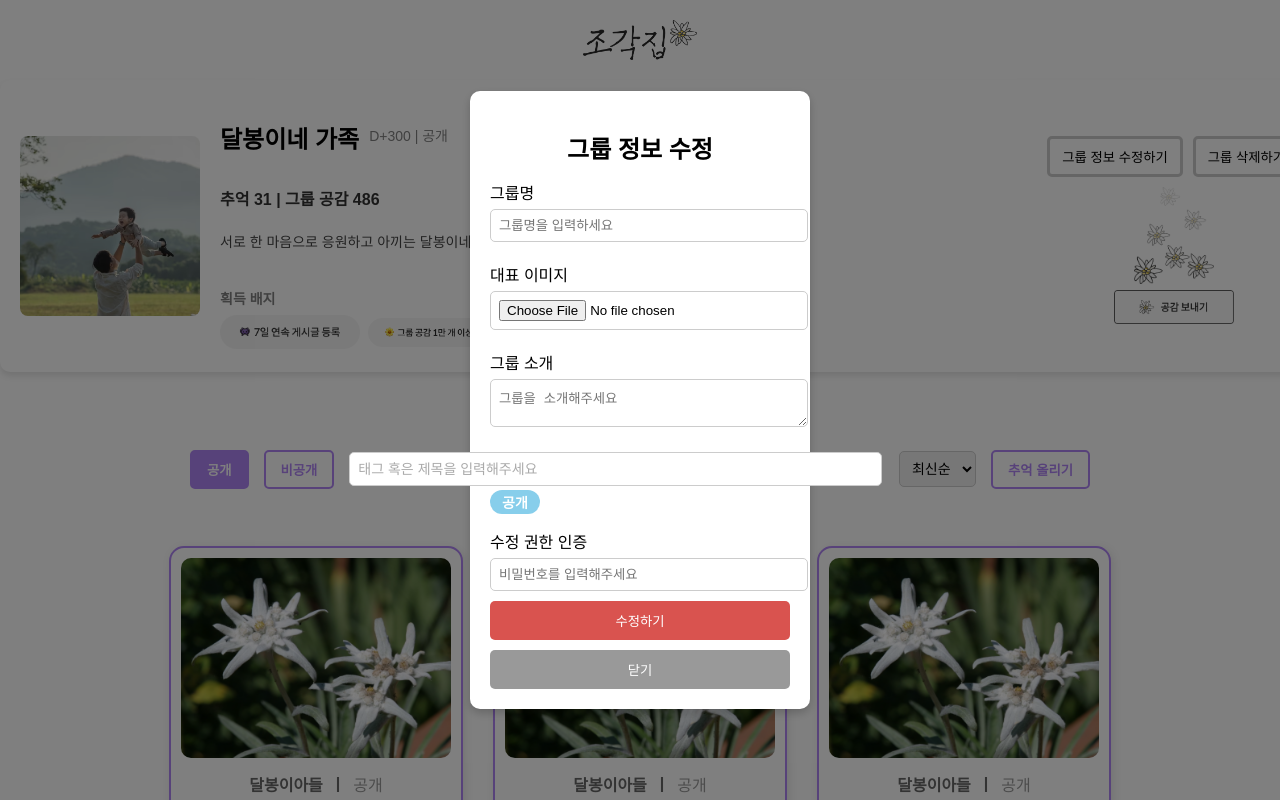
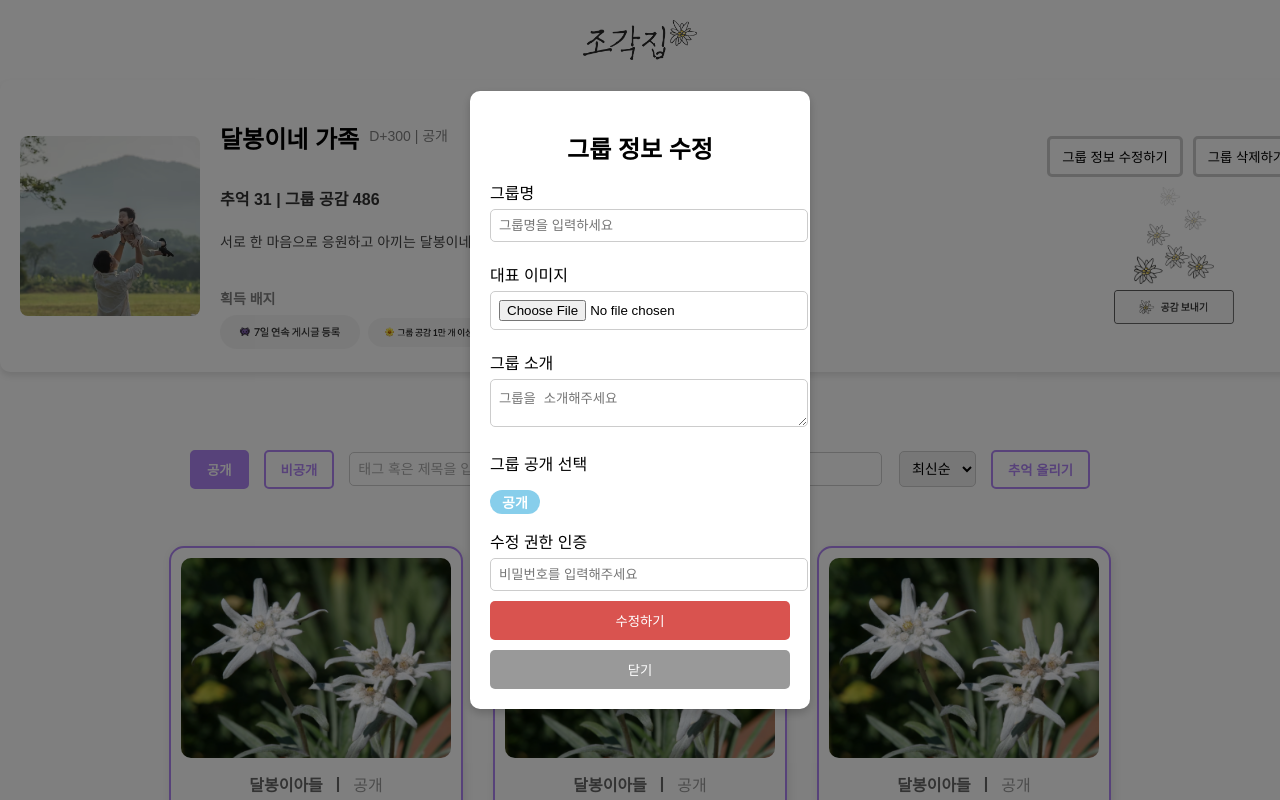
Before and after one commit to JANGHYUNK/pieces, a React (Create React App) app: page / in a window 1280 px wide. Both pictures are taken after a click on the button "그룹 정보 수정하기". Shown: the top 800 px of the page. Built offline with nearby package versions, Linux system fonts and the light colour scheme.

Commit message:
z-index 추가

```diff
--- a/src/components/MemoryCard.js
+++ b/src/components/MemoryCard.js
@@ -7,7 +7,7 @@ const MemoryCard = ({ memory }) => {
     <div className="memory-card">
       {memory.isPublic ? (
         <img
-          //src={memory.imageUrl}
+          //src={memory.imageUrl}  // 나중에 이미지 받아올때
           src={profileImage}
           alt={memory.title}
           className="memory-image"
--- a/src/modal/CardList.css
+++ b/src/modal/CardList.css
@@ -8,6 +8,7 @@
   display: flex;
   justify-content: center;
   align-items: center;
+  z-index: 32131231;
 }
 
 .modal-content {
--- a/src/modal/GroupDelete.css
+++ b/src/modal/GroupDelete.css
@@ -8,6 +8,7 @@
   display: flex;
   justify-content: center;
   align-items: center;
+  z-index: 1;
 }
 
 .modal-container {
--- a/src/modal/GroupModify.css
+++ b/src/modal/GroupModify.css
@@ -8,6 +8,7 @@
   display: flex;
   justify-content: center;
   align-items: center;
+  z-index: 1;
 }
 
 .modal-container {
```
